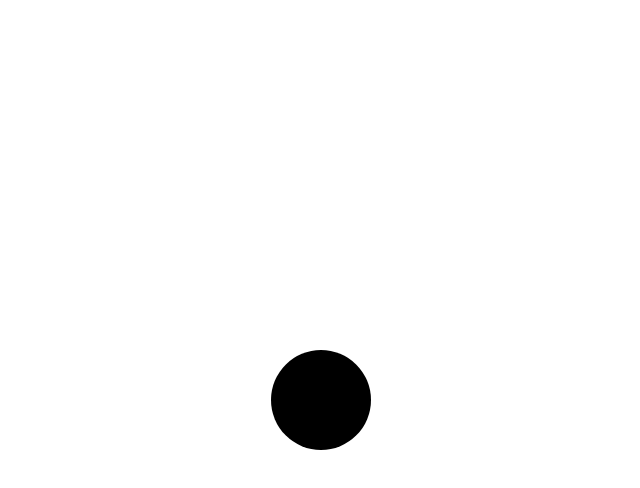
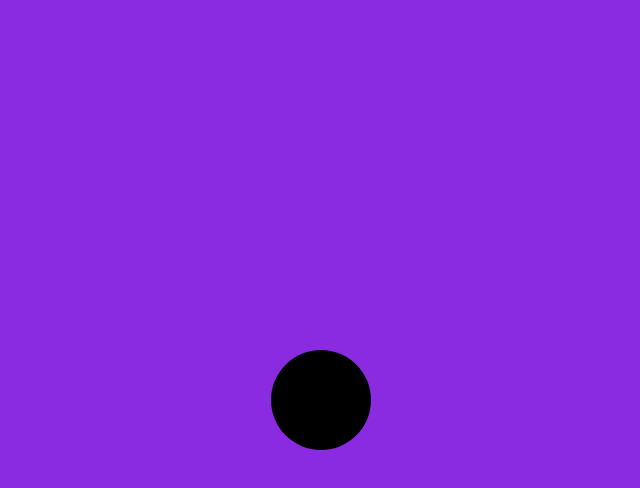
Before and after one commit to anasilveira9787/playing-with-Javascript, a plain HTML site: page index.html in a window 1280 px wide. Both pictures are taken after a click on the element 640 px from the left and 400 px from the top of the page. Shown: the whole page, without its empty margins (319-959 px from the left). Drawn offline with Linux system fonts and the light colour scheme.

Commit message:
change background color to match of the balll color

```diff
--- a/index.html
+++ b/index.html
@@ -7,7 +7,7 @@
     <title>Document</title>
     <link rel="stylesheet" href="style.css">
 </head>
-<body>
+<body id="body">
     <div class="" id="circle" onclick="changeColor()"></div>
     <script src="script.js"></script>
 </body>
--- a/script.js
+++ b/script.js
@@ -3,7 +3,7 @@
 
 function changeColor(){
 
-
     circle.classList.toggle('clicked')
+    body.classList.toggle('body-change')
 
 }
--- a/style.css
+++ b/style.css
@@ -9,6 +9,7 @@ body {
     justify-content: center;
     align-items: center;
     height: 100vh;
+    background-color: black;
 }
 
 div {
@@ -22,3 +23,7 @@ div {
 div.clicked {
     background-color: black;
 }
+
+.body-change {
+    background-color: blueviolet;
+}
```
